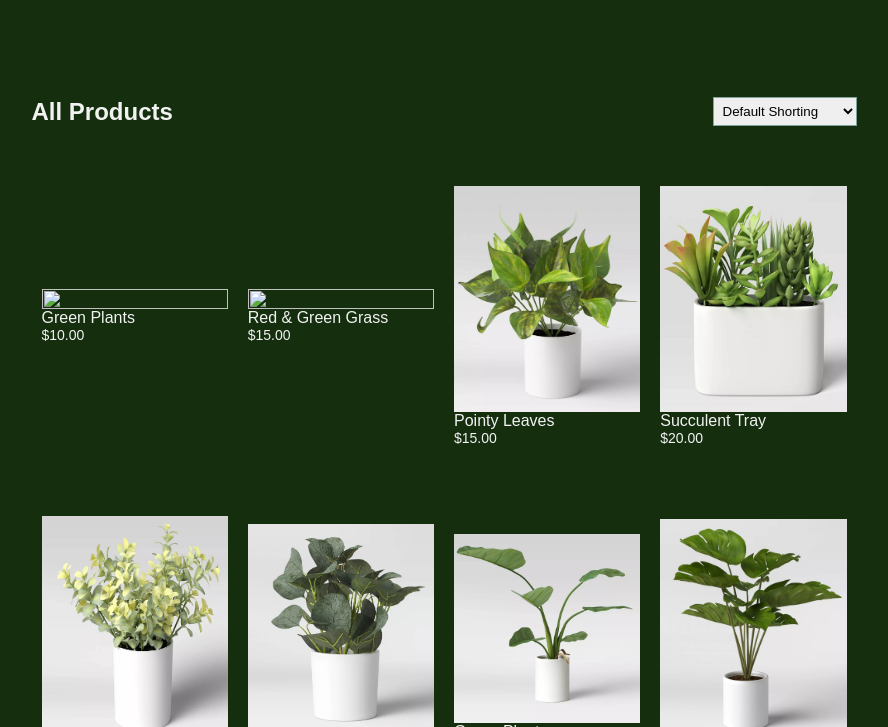
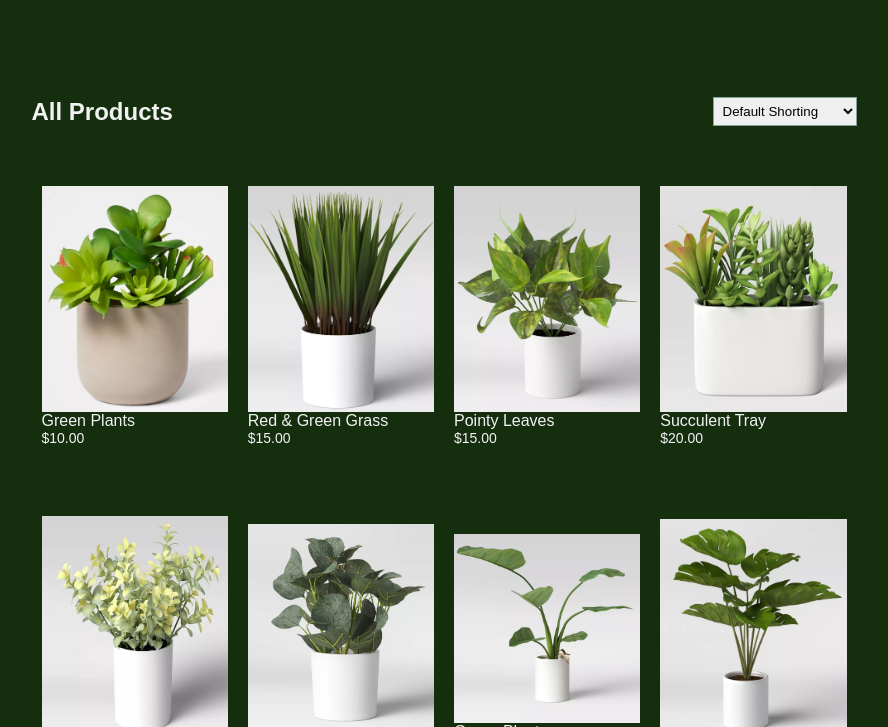
Before and after one commit to Larry-Mitchell/CIS209, a plain HTML site: page html/shop/shop.html in a window 1280 px wide. Shown: the part 73-800 px from the top of the page, without its empty margins (196-1084 px from the left). Drawn offline with Linux system fonts and the light colour scheme; files whose address does not match are found by name.

Commit message:
Update shop.html

```diff
--- a/html/shop/shop.html
+++ b/html/shop/shop.html
@@ -17,7 +17,6 @@
       </ul>
     </nav>
     <a href="cart.html"><img src="../../images/cart.png" alt="" width="30px" height="30px" /></a>
-    <img src="https://i.ibb.co/6XbqwjD/menu.png" alt="" class="menu-icon" onclick="menutoggle()" />
   </div>
 </div>
 
@@ -34,13 +33,13 @@
   </div>
   <div class="row">
     <div class="col-4">
-      <img src="../../../VS Project/images/products/img1.PNG" alt="" />
+      <img src="../../images/products/img1.PNG" alt="" />
       <h4>Green Plants</h4>
       <p>$10.00</p>
     </div>
 
     <div class="col-4">
-      <img src="../../../VS Project/images/products/img2.PNG" alt="" />
+      <img src="../../images/products/img2.PNG" alt="" />
       <h4>Red & Green Grass</h4>
       <p>$15.00</p>
     </div>
```
